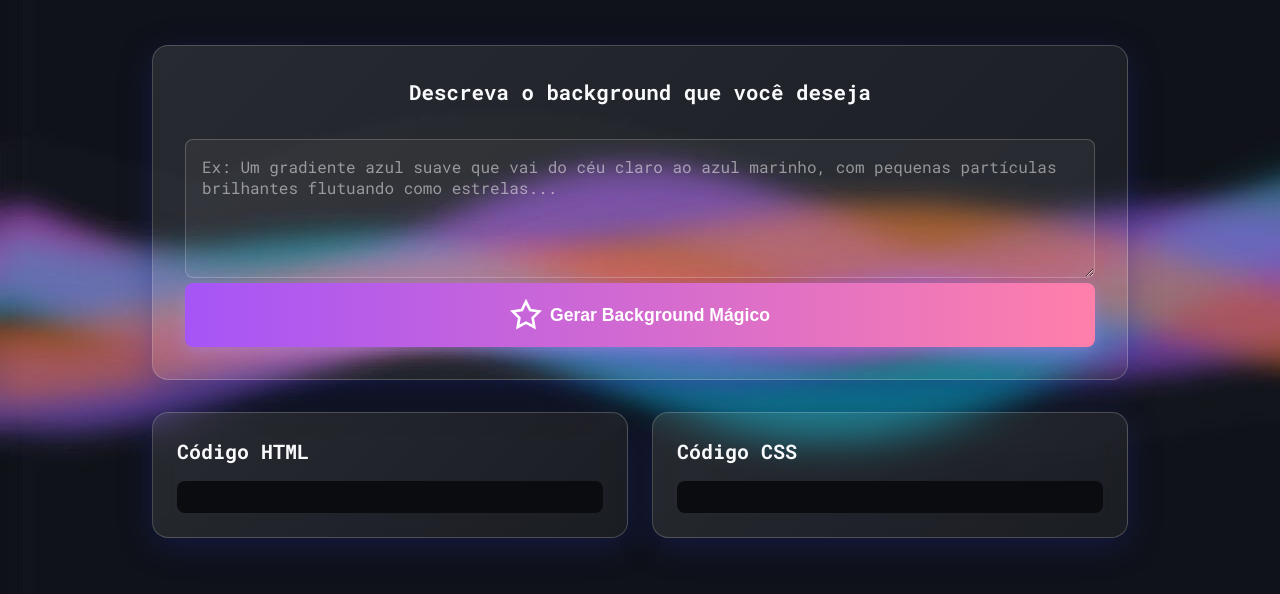
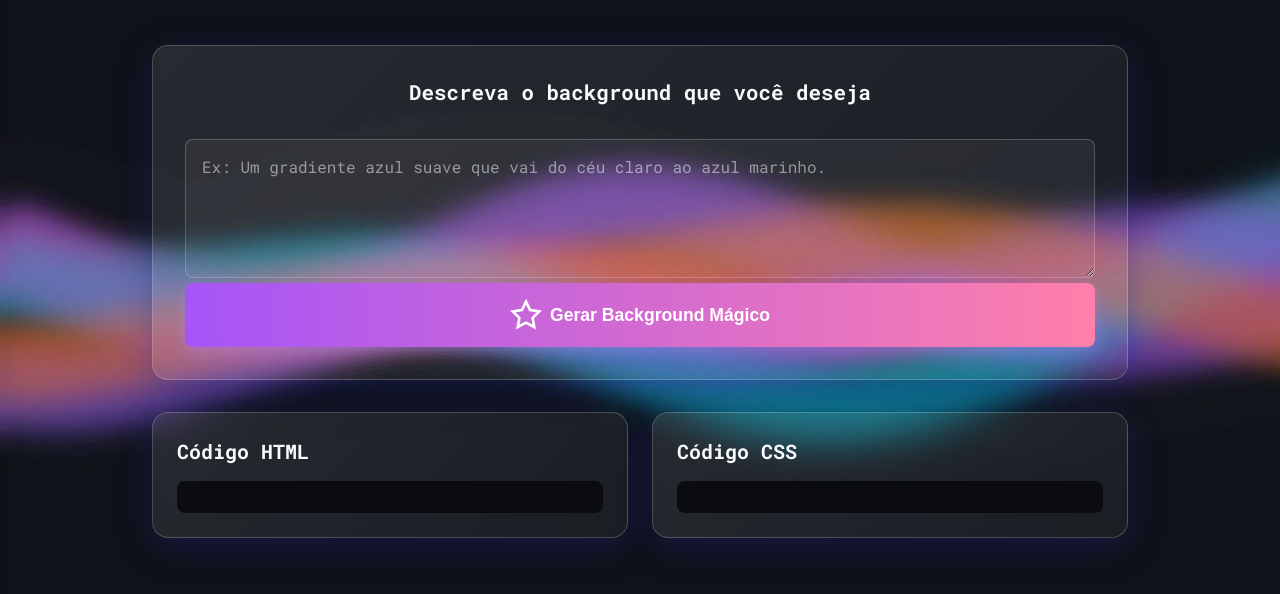
Before and after one commit to Dev-em-Dobro/fundo-magico-v2, a plain HTML site: page index.html in a window 1280 px wide. Shown: the part 172-766 px from the top of the page. Drawn offline with Linux system fonts and the light colour scheme.

Commit message:
mudança no texto do placeholder

```diff
--- a/index.html
+++ b/index.html
@@ -41,7 +41,7 @@
             <div class="form-group">
                 <form class="form">
                     <textarea id="description"
-                        placeholder="Ex: Um gradiente azul suave que vai do céu claro ao azul marinho, com pequenas partículas brilhantes flutuando como estrelas..."
+                        placeholder="Ex: Um gradiente azul suave que vai do céu claro ao azul marinho."
                         rows="5"></textarea>
 
 
```
